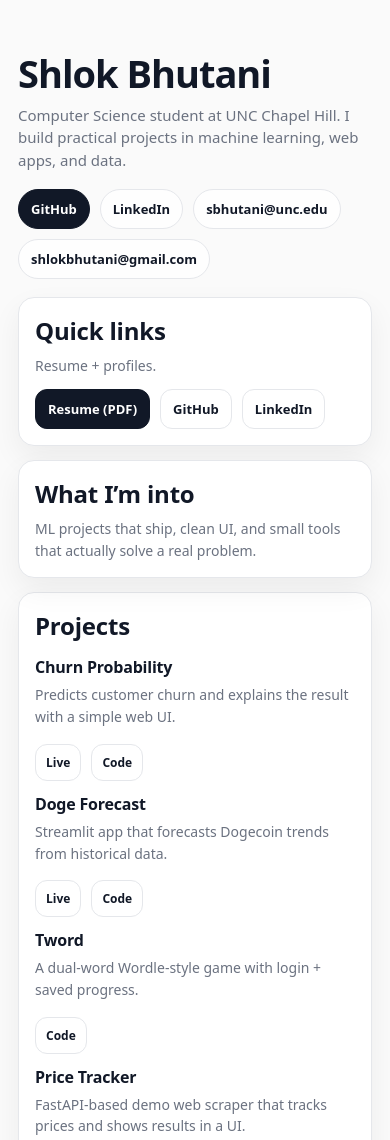
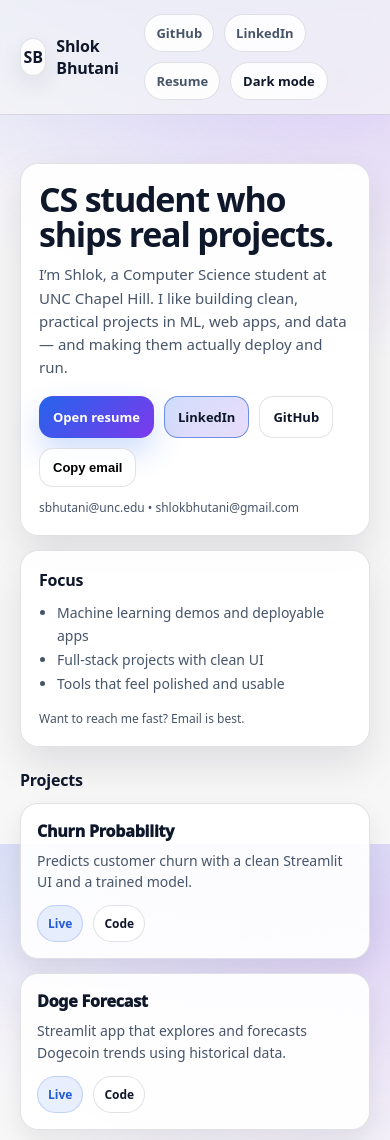
Before and after one commit to shlokbhutani13/shlokbhutani13.github.io, a plain HTML site: page index.html in a window 390 px wide. Shown: the top 1140 px of the page. Drawn offline with Linux system fonts and the light colour scheme.

Commit message:
Refactor index.html for design and functionality improvements
Updated styles and layout for improved design and responsiveness. Added theme toggle functionality and enhanced project sections.

```diff
--- a/index.html
+++ b/index.html
@@ -8,265 +8,349 @@
 
   <style>
     :root{
-      --bg:#fafafa;
+      --bg:#f7f7f8;
       --card:#ffffff;
-      --text:#111827;
-      --muted:#6b7280;
-      --border:#e5e7eb;
-      --shadow:0 12px 30px rgba(0,0,0,.06);
-      --r:16px;
+      --text:#0f172a;
+      --muted:#475569;
+      --border:rgba(15,23,42,.12);
+      --shadow:0 18px 40px rgba(2,6,23,.10);
+      --shadow2:0 10px 25px rgba(2,6,23,.08);
+      --r:18px;
+
+      --accent:#2563eb;      /* blue */
+      --accent2:#7c3aed;     /* purple */
+      --chip:rgba(37,99,235,.10);
+      --chipBorder:rgba(37,99,235,.22);
     }
+    [data-theme="dark"]{
+      --bg:#0b1020;
+      --card:rgba(255,255,255,.06);
+      --text:#e5e7eb;
+      --muted:rgba(229,231,235,.72);
+      --border:rgba(255,255,255,.10);
+      --shadow:0 18px 40px rgba(0,0,0,.45);
+      --shadow2:0 10px 25px rgba(0,0,0,.35);
+      --chip:rgba(37,99,235,.16);
+      --chipBorder:rgba(37,99,235,.30);
+    }
+
     *{box-sizing:border-box}
+    html,body{height:100%}
     body{
       margin:0;
       font-family: ui-sans-serif, system-ui, -apple-system, Segoe UI, Roboto, Helvetica, Arial;
+      background:
+        radial-gradient(900px 500px at 20% -10%, rgba(37,99,235,.20), transparent 55%),
+        radial-gradient(800px 500px at 90% 10%, rgba(124,58,237,.18), transparent 55%),
+        var(--bg);
       color:var(--text);
-      background:var(--bg);
     }
     a{color:inherit; text-decoration:none}
-    .wrap{
-      width:min(980px, calc(100% - 36px));
+    .container{
+      width:min(1080px, calc(100% - 40px));
       margin:0 auto;
-      padding:54px 0 70px;
+      padding:22px 0 70px;
     }
-    .top{
+
+    /* top bar */
+    .nav{
+      position:sticky; top:0;
+      z-index:50;
+      backdrop-filter: blur(10px);
+      background: color-mix(in oklab, var(--bg) 70%, transparent);
+      border-bottom:1px solid var(--border);
+    }
+    .navInner{
+      width:min(1080px, calc(100% - 40px));
+      margin:0 auto;
+      padding:14px 0;
       display:flex;
-      align-items:flex-start;
+      align-items:center;
       justify-content:space-between;
-      gap:20px;
-      margin-bottom:18px;
+      gap:14px;
     }
-    .name{
-      font-size:44px;
-      line-height:1.05;
-      letter-spacing:-1px;
+    .brand{
+      display:flex; align-items:center; gap:10px;
+      font-weight:900;
+      letter-spacing:-.2px;
+    }
+    .logo{
+      width:38px; height:38px;
+      border-radius:14px;
+      display:grid; place-items:center;
+      border:1px solid var(--border);
+      background: color-mix(in oklab, var(--card) 85%, transparent);
+      box-shadow: var(--shadow2);
+      font-weight:900;
+    }
+    .navLinks{
+      display:flex; align-items:center; gap:10px; flex-wrap:wrap;
+    }
+    .chip{
+      padding:9px 11px;
+      border-radius:999px;
+      border:1px solid var(--border);
+      background: color-mix(in oklab, var(--card) 85%, transparent);
+      font-weight:750;
+      font-size:13px;
+      color:var(--muted);
+    }
+    .chip:hover{transform:translateY(-1px)}
+    .chip{transition:transform .08s ease, background .15s ease}
+
+    .toggle{
+      display:inline-flex;
+      align-items:center;
+      gap:8px;
+      padding:9px 12px;
+      border-radius:999px;
+      border:1px solid var(--border);
+      background: color-mix(in oklab, var(--card) 85%, transparent);
+      cursor:pointer;
+      font-weight:800;
+      font-size:13px;
+      user-select:none;
+    }
+
+    /* hero */
+    .hero{
+      margin-top:26px;
+      display:grid;
+      grid-template-columns: 1.25fr .75fr;
+      gap:14px;
+      align-items:stretch;
+    }
+    .card{
+      background: color-mix(in oklab, var(--card) 92%, transparent);
+      border:1px solid var(--border);
+      border-radius: var(--r);
+      box-shadow: var(--shadow);
+      padding:18px;
+    }
+    .heroTitle{
       margin:0;
+      font-size: clamp(34px, 4vw, 52px);
+      line-height:1.02;
+      letter-spacing:-1.2px;
     }
-    .tag{
-      margin:10px 0 0;
+    .heroSub{
+      margin:12px 0 0;
       color:var(--muted);
+      line-height:1.55;
       font-size:15px;
-      line-height:1.5;
-      max-width:60ch;
+      max-width:70ch;
     }
-    .pillrow{
+    .ctaRow{
       display:flex;
       flex-wrap:wrap;
       gap:10px;
-      margin-top:18px;
+      margin-top:16px;
     }
-    .pill{
+    .btn{
+      display:inline-flex;
+      align-items:center;
+      justify-content:center;
+      gap:10px;
+      padding:11px 13px;
+      border-radius:14px;
       border:1px solid var(--border);
-      background:rgba(255,255,255,.9);
-      padding:10px 12px;
-      border-radius:999px;
-      font-weight:650;
+      background: color-mix(in oklab, var(--card) 85%, transparent);
+      font-weight:850;
       font-size:13px;
+      cursor:pointer;
+      user-select:none;
+      transition:transform .08s ease, box-shadow .15s ease, background .15s ease;
     }
-    .pill.primary{
-      background:#111827;
-      color:#fff;
-      border-color:#111827;
+    .btn:hover{transform:translateY(-1px)}
+    .btn.primary{
+      border-color: color-mix(in oklab, var(--accent) 55%, var(--border));
+      background: linear-gradient(135deg, color-mix(in oklab, var(--accent) 22%, transparent), color-mix(in oklab, var(--accent2) 18%, transparent));
+    }
+    .btn.dark{
+      background: linear-gradient(135deg, var(--accent), var(--accent2));
+      border-color: transparent;
+      color:white;
+      box-shadow: 0 14px 30px rgba(37,99,235,.22);
+    }
+    .miniText{
+      margin-top:12px;
+      color:var(--muted);
+      font-size:12px;
+      line-height:1.5;
     }
 
-    .grid{
+    /* side card */
+    .sideTitle{
+      margin:0 0 10px;
+      font-weight:900;
+      letter-spacing:-.2px;
+      font-size:16px;
+    }
+    .kList{margin:0; padding-left:18px; color:var(--muted); line-height:1.7; font-size:14px}
+
+    /* projects */
+    .sectionTitle{
+      margin:22px 0 12px;
+      font-size:16px;
+      font-weight:900;
+      letter-spacing:-.2px;
+      color:var(--text);
+    }
+    .projects{
       display:grid;
-      grid-template-columns: 1fr 1fr;
+      grid-template-columns: repeat(2, 1fr);
       gap:14px;
-      margin-top:18px;
     }
-    .card{
-      background:var(--card);
+    .pCard{
+      position:relative;
+      overflow:hidden;
+      padding:16px;
+      border-radius: var(--r);
       border:1px solid var(--border);
-      border-radius:var(--r);
-      box-shadow:var(--shadow);
-      padding:16px;
+      background: color-mix(in oklab, var(--card) 92%, transparent);
+      box-shadow: var(--shadow2);
+      transition: transform .10s ease, box-shadow .15s ease, border-color .15s ease;
     }
-    .cardTitle{
-      font-weight:800;
-      margin:0 0 8px;
-      letter-spacing:-.2px;
+    .pCard:hover{
+      transform: translateY(-2px);
+      box-shadow: var(--shadow);
+      border-color: color-mix(in oklab, var(--accent) 35%, var(--border));
     }
-    .cardText{
-      margin:0;
-      color:var(--muted);
-      line-height:1.55;
-      font-size:14px;
-    }
-    .links{
+    .pName{margin:0; font-weight:950; letter-spacing:-.2px}
+    .pDesc{margin:8px 0 0; color:var(--muted); font-size:14px; line-height:1.55}
+    .pRow{
       display:flex;
       flex-wrap:wrap;
       gap:10px;
       margin-top:12px;
     }
-    .btn{
+    .pill{
       display:inline-flex;
       align-items:center;
-      justify-content:center;
+      padding:9px 10px;
+      border-radius:999px;
       border:1px solid var(--border);
-      background:#fff;
-      padding:10px 12px;
-      border-radius:12px;
-      font-weight:700;
-      font-size:13px;
+      background: color-mix(in oklab, var(--card) 80%, transparent);
+      font-weight:850;
+      font-size:12px;
+      color:var(--text);
     }
-    .btn:hover{transform:translateY(-1px)}
-    .btn{transition:transform .08s ease}
-    .btn.dark{
-      background:#111827;
-      color:#fff;
-      border-color:#111827;
+    .pill.live{
+      border-color: var(--chipBorder);
+      background: var(--chip);
+      color: color-mix(in oklab, var(--accent) 90%, var(--text));
     }
 
-    .projects{
-      margin-top:14px;
-      display:grid;
-      grid-template-columns: 1fr;
-      gap:12px;
-    }
-    .proj{
-      display:flex;
-      gap:14px;
-      justify-content:space-between;
-      align-items:flex-start;
-    }
-    .projLeft{min-width:0}
-    .projName{
-      margin:0;
-      font-weight:850;
-      letter-spacing:-.2px;
-    }
-    .projDesc{
-      margin:6px 0 0;
-      color:var(--muted);
-      font-size:14px;
-      line-height:1.55;
-    }
-    .projLinks{
-      display:flex;
-      gap:10px;
-      flex-wrap:wrap;
-      justify-content:flex-end;
-      margin-top:2px;
-    }
-    .mini{
-      border:1px solid var(--border);
-      padding:9px 10px;
-      border-radius:12px;
-      font-weight:750;
-      font-size:12px;
-      background:#fff;
-      white-space:nowrap;
-    }
-
+    /* footer */
     .footer{
-      margin-top:22px;
+      margin-top:20px;
       color:var(--muted);
       font-size:12px;
       text-align:center;
     }
 
-    @media (max-width: 820px){
-      .top{flex-direction:column}
-      .name{font-size:38px}
-      .grid{grid-template-columns:1fr}
-      .proj{flex-direction:column}
-      .projLinks{justify-content:flex-start}
+    /* responsive */
+    @media (max-width: 900px){
+      .hero{grid-template-columns:1fr}
+      .projects{grid-template-columns:1fr}
     }
   </style>
 </head>
 
 <body>
-  <main class="wrap">
-    <section class="top">
-      <div>
-        <h1 class="name">Shlok Bhutani</h1>
-        <p class="tag">
-          Computer Science student at UNC Chapel Hill. I build practical projects in machine learning, web apps, and data.
-        </p>
+  <div class="nav">
+    <div class="navInner">
+      <div class="brand">
+        <div class="logo">SB</div>
+        <div>Shlok Bhutani</div>
+      </div>
 
-        <div class="pillrow">
-          <a class="pill primary" href="https://github.com/shlokbhutani13" target="_blank" rel="noreferrer">GitHub</a>
-          <a class="pill" href="https://www.linkedin.com/in/shlokbhutani/" target="_blank" rel="noreferrer">LinkedIn</a>
-          <a class="pill" href="mailto:sbhutani@unc.edu">sbhutani@unc.edu</a>
-          <a class="pill" href="mailto:shlokbhutani@gmail.com">shlokbhutani@gmail.com</a>
+      <div class="navLinks">
+        <a class="chip" href="https://github.com/shlokbhutani13" target="_blank" rel="noreferrer">GitHub</a>
+        <a class="chip" href="https://www.linkedin.com/in/shlokbhutani/" target="_blank" rel="noreferrer">LinkedIn</a>
+        <a class="chip" href="Shlok_Bhutani_Resume_2.pdf" target="_blank" rel="noreferrer">Resume</a>
+        <div class="toggle" id="themeToggle">Toggle theme</div>
       </div>
-      </div>
-    </section>
-
-    <section class="grid">
-      <div class="card">
-        <h2 class="cardTitle">Quick links</h2>
-        <p class="cardText">Resume + profiles.</p>
-        <div class="links">
-          <a class="btn dark" href="Shlok_Bhutani_Resume_2.pdf" target="_blank" rel="noreferrer">Resume (PDF)</a>
-          <a class="btn" href="https://github.com/shlokbhutani13" target="_blank" rel="noreferrer">GitHub</a>
-          <a class="btn" href="https://www.linkedin.com/in/shlokbhutani/" target="_blank" rel="noreferrer">LinkedIn</a>
     </div>
   </div>
 
+  <main class="container">
+    <section class="hero">
       <div class="card">
-        <h2 class="cardTitle">What I’m into</h2>
-        <p class="cardText">
-          ML projects that ship, clean UI, and small tools that actually solve a real problem.
+        <h1 class="heroTitle">CS student who ships real projects.</h1>
+        <p class="heroSub">
+          I’m Shlok, a Computer Science student at UNC Chapel Hill. I like building clean, practical projects in ML,
+          web apps, and data — and making them actually deploy and run.
         </p>
+
+        <div class="ctaRow">
+          <a class="btn dark" href="Shlok_Bhutani_Resume_2.pdf" target="_blank" rel="noreferrer">Open resume</a>
+          <a class="btn primary" href="https://www.linkedin.com/in/shlokbhutani/" target="_blank" rel="noreferrer">LinkedIn</a>
+          <a class="btn" href="https://github.com/shlokbhutani13" target="_blank" rel="noreferrer">GitHub</a>
+          <button class="btn" id="copyEmail">Copy email</button>
         </div>
-    </section>
 
-    <section class="card" style="margin-top:14px;">
-      <h2 class="cardTitle">Projects</h2>
-
-      <div class="projects">
-        <div class="proj">
-          <div class="projLeft">
-            <p class="projName">Churn Probability</p>
-            <p class="projDesc">Predicts customer churn and explains the result with a simple web UI.</p>
-          </div>
-          <div class="projLinks">
-            <a class="mini" href="https://churn-probability-opcp7lvnjqqwejyoo77drm.streamlit.app/" target="_blank" rel="noreferrer">Live</a>
-            <a class="mini" href="https://github.com/shlokbhutani13/churn-probability" target="_blank" rel="noreferrer">Code</a>
+        <div class="miniText">
+          sbhutani@unc.edu • shlokbhutani@gmail.com
         </div>
       </div>
 
-        <div class="proj">
-          <div class="projLeft">
-            <p class="projName">Doge Forecast</p>
-            <p class="projDesc">Streamlit app that forecasts Dogecoin trends from historical data.</p>
+      <aside class="card">
+        <h3 class="sideTitle">Focus</h3>
+        <ul class="kList">
+          <li>Machine learning demos and deployable apps</li>
+          <li>Full-stack projects with clean UI</li>
+          <li>Tools that feel polished and usable</li>
+        </ul>
+
+        <div class="miniText" style="margin-top:14px;">
+          Want to reach me fast? Email is best.
         </div>
-          <div class="projLinks">
-            <a class="mini" href="https://doge-forecast-hzbcysrfyyxfrqzagu6vu7.streamlit.app/" target="_blank" rel="noreferrer">Live</a>
-            <a class="mini" href="https://github.com/shlokbhutani13/doge-forecast" target="_blank" rel="noreferrer">Code</a>
+      </aside>
+    </section>
+
+    <h2 class="sectionTitle">Projects</h2>
+
+    <section class="projects">
+      <div class="pCard">
+        <p class="pName">Churn Probability</p>
+        <p class="pDesc">Predicts customer churn with a clean Streamlit UI and a trained model.</p>
+        <div class="pRow">
+          <a class="pill live" href="https://churn-probability-opcp7lvnjqqwejyoo77drm.streamlit.app/" target="_blank" rel="noreferrer">Live</a>
+          <a class="pill" href="https://github.com/shlokbhutani13/churn-probability" target="_blank" rel="noreferrer">Code</a>
         </div>
       </div>
 
-        <div class="proj">
-          <div class="projLeft">
-            <p class="projName">Tword</p>
-            <p class="projDesc">A dual-word Wordle-style game with login + saved progress.</p>
-          </div>
-          <div class="projLinks">
-            <a class="mini" href="https://github.com/shlokbhutani13/tword" target="_blank" rel="noreferrer">Code</a>
+      <div class="pCard">
+        <p class="pName">Doge Forecast</p>
+        <p class="pDesc">Streamlit app that explores and forecasts Dogecoin trends using historical data.</p>
+        <div class="pRow">
+          <a class="pill live" href="https://doge-forecast-hzbcysrfyyxfrqzagu6vu7.streamlit.app/" target="_blank" rel="noreferrer">Live</a>
+          <a class="pill" href="https://github.com/shlokbhutani13/doge-forecast" target="_blank" rel="noreferrer">Code</a>
         </div>
       </div>
 
-        <div class="proj">
-          <div class="projLeft">
-            <p class="projName">Price Tracker</p>
-            <p class="projDesc">FastAPI-based demo web scraper that tracks prices and shows results in a UI.</p>
-          </div>
-          <div class="projLinks">
-            <a class="mini" href="https://github.com/shlokbhutani13/price_tracker" target="_blank" rel="noreferrer">Code</a>
+      <div class="pCard">
+        <p class="pName">Tword</p>
+        <p class="pDesc">A dual-word Wordle-style game with login and saved progress.</p>
+        <div class="pRow">
+          <a class="pill" href="https://github.com/shlokbhutani13/tword" target="_blank" rel="noreferrer">Code</a>
         </div>
       </div>
 
-        <div class="proj">
-          <div class="projLeft">
-            <p class="projName">ML Regression Demo</p>
-            <p class="projDesc">A clean from-scratch regression demo to understand the math and the pipeline.</p>
+      <div class="pCard">
+        <p class="pName">Price Tracker</p>
+        <p class="pDesc">FastAPI demo web scraper that tracks a page price and shows it in a simple UI.</p>
+        <div class="pRow">
+          <a class="pill" href="https://github.com/shlokbhutani13/price_tracker" target="_blank" rel="noreferrer">Code</a>
         </div>
-          <div class="projLinks">
-            <a class="mini" href="https://github.com/shlokbhutani13/ml-regression-demo" target="_blank" rel="noreferrer">Code</a>
       </div>
+
+      <div class="pCard">
+        <p class="pName">ML Regression Demo</p>
+        <p class="pDesc">A from-scratch regression demo focused on learning and clarity.</p>
+        <div class="pRow">
+          <a class="pill" href="https://github.com/shlokbhutani13/ml-regression-demo" target="_blank" rel="noreferrer">Code</a>
         </div>
       </div>
     </section>
@@ -277,7 +361,39 @@
   </main>
 
   <script>
+    // year
     document.getElementById("y").textContent = new Date().getFullYear();
+
+    // copy email
+    const copyBtn = document.getElementById("copyEmail");
+    copyBtn.addEventListener("click", async () => {
+      try{
+        await navigator.clipboard.writeText("sbhutani@unc.edu");
+        copyBtn.textContent = "Copied!";
+        setTimeout(()=> copyBtn.textContent = "Copy email", 900);
+      } catch {
+        alert("Copy failed. Email: sbhutani@unc.edu");
+      }
+    });
+
+    // theme toggle (persist)
+    const root = document.documentElement;
+    const toggle = document.getElementById("themeToggle");
+
+    function setTheme(t){
+      root.setAttribute("data-theme", t);
+      localStorage.setItem("sb_theme", t);
+      toggle.textContent = t === "dark" ? "Light mode" : "Dark mode";
+    }
+
+    const saved = localStorage.getItem("sb_theme");
+    const prefersDark = window.matchMedia && window.matchMedia("(prefers-color-scheme: dark)").matches;
+    setTheme(saved || (prefersDark ? "dark" : "light"));
+
+    toggle.addEventListener("click", () => {
+      const cur = root.getAttribute("data-theme") === "dark" ? "dark" : "light";
+      setTheme(cur === "dark" ? "light" : "dark");
+    });
   </script>
 </body>
 </html>
```
Lines whose indentation alone changed are shown as unchanged.
